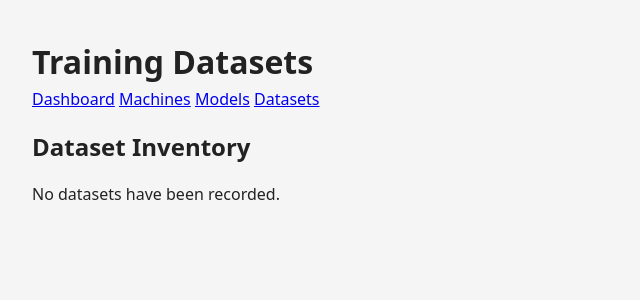
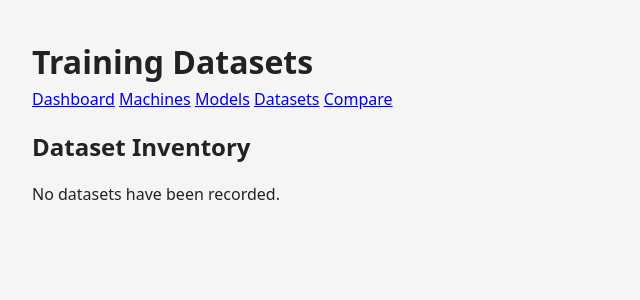
Before and after one commit to oppiet30/tiny-llm-web, a PHP site: page /app/Views/datasets.php in a window 1280 px wide. Shown: the top 300 px of the page, without its empty margins (0-640 px from the left). Run offline with PHP 8.4, Linux system fonts and the light colour scheme; a stand-in replaces the project's code that opens the database connection; some libraries are stand-ins or nearby versions.

Commit message:
Register comparison page in app/Views/partials/navigation.php

```diff
--- a/app/Views/partials/navigation.php
+++ b/app/Views/partials/navigation.php
@@ -11,3 +11,4 @@ $baseUrl = htmlspecialchars(
     <a href="<?= $baseUrl ?>/machines">Machines</a>
     <a href="<?= $baseUrl ?>/models">Models</a>
     <a href="<?= $baseUrl ?>/datasets">Datasets</a>
+    <a href="<?= $baseUrl ?>/compare">Compare</a>
```
